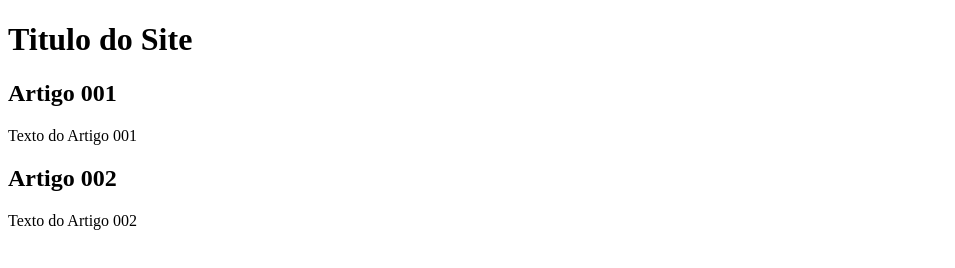
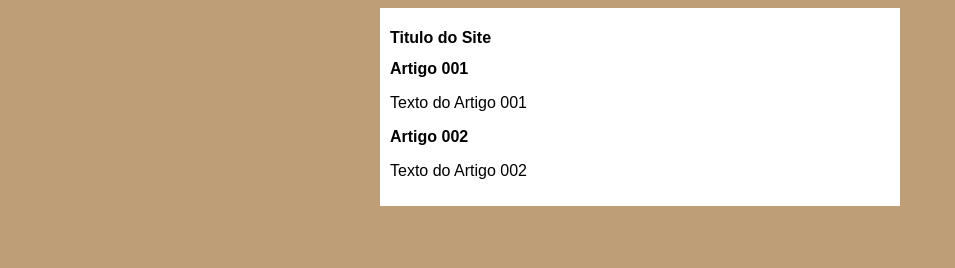
Before and after one commit to lgmazeto/projeto-site, a plain HTML site: page index.html in a window 1280 px wide. Shown: the whole page, without its empty margins (0-955 px from the left). Drawn offline with Linux system fonts and the light colour scheme.

Commit message:
Comecei o Design
iniciei o css

```diff
--- /dev/null
+++ b/estilos/style.css
@@ -0,0 +1,16 @@
+*{
+    font-family: Arial, Helvetica, sans-serif;
+    font-size: 16px;
+}
+
+body {
+    background-color: rgb(189, 158, 118);
+}
+
+main {
+    background-color: white;
+    width: 500px;
+    margin: auto;
+    padding: 10px;
+    box-shadow: rgb(109, 53, 53);
+}
--- a/index.html
+++ b/index.html
@@ -4,6 +4,7 @@
     <meta charset="UTF-8">
     <meta name="viewport" content="width=device-width, initial-scale=1.0">
     <title>Document</title>
+    <link rel="stylesheet" href="estilos/style.css">
 </head>
 <body>
     <main>
```
